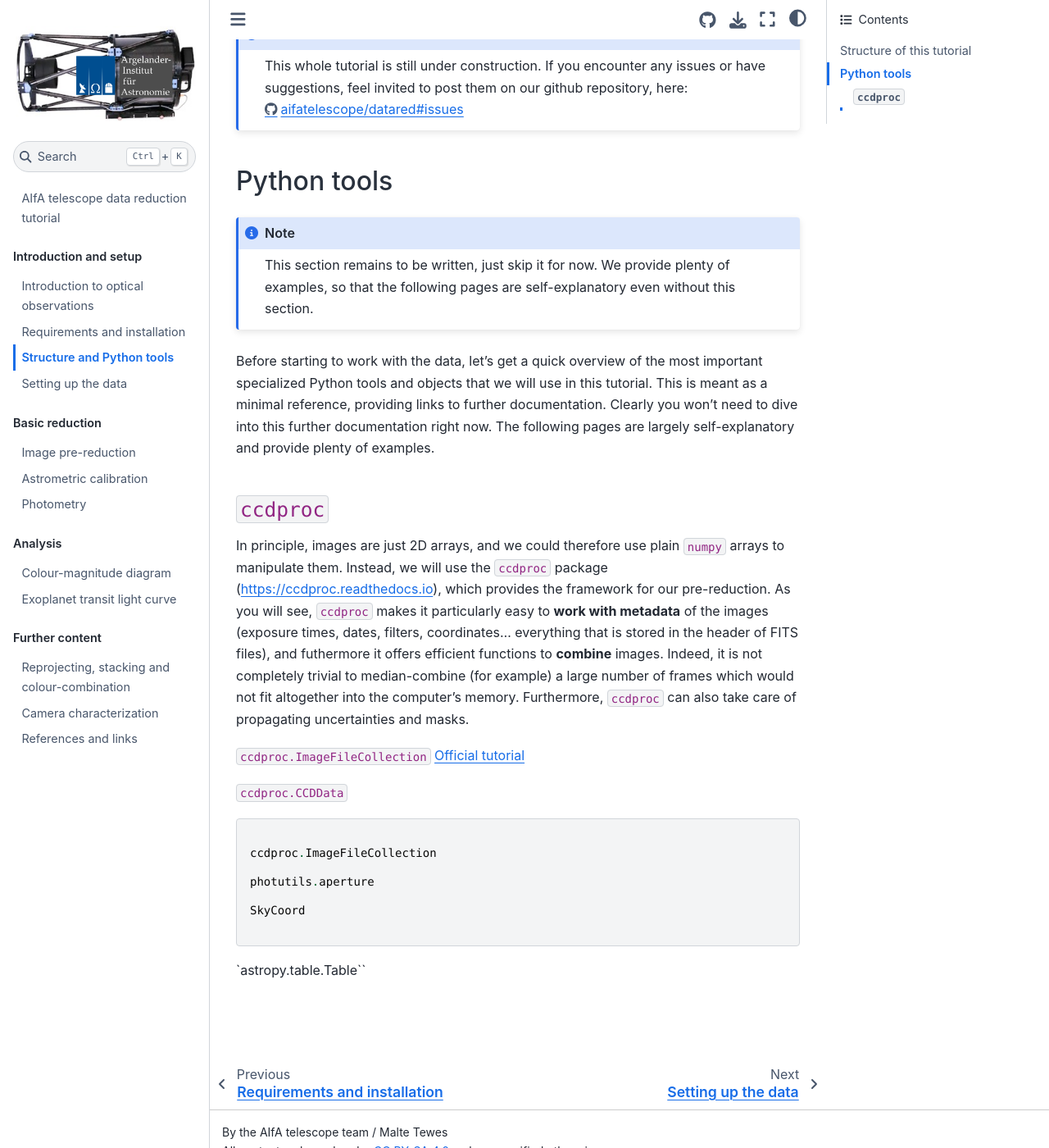
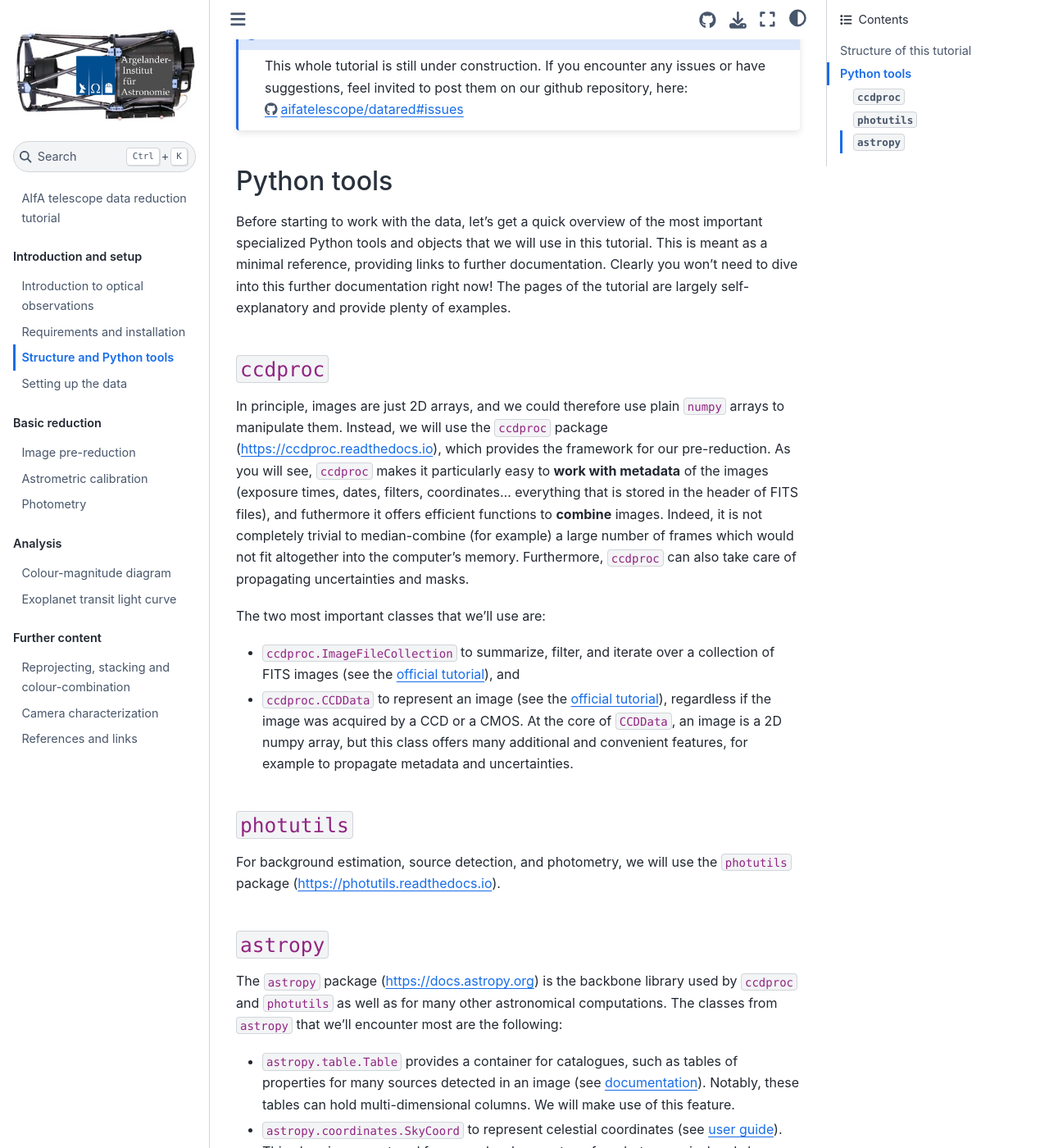
Before and after one commit to aifatelescope/datared, a Jupyter Book: the page built from book/overview-pythontools.md, in a window 1280 px wide and 1400 px high, scrolled down 850 px. Shown: the whole window at 82% size. Built offline with Jupyter Book 1.0.4 settings and Sphinx 7.4.7 and the Sphinx Book theme 1.1.4, drawn with Linux system fonts in a browser that asks for light colours; some of the changed text lies outside the part shown.

Commit message:
Wrote a first overview of pythontools

`````diff
--- a/book/overview-pythontools.md
+++ b/book/overview-pythontools.md
@@ -26,11 +26,8 @@ This whole tutorial is still under construction. If you encounter any issues or
 
 ## Python tools
 
-```{note}
-This section remains to be written, just skip it for now. We provide plenty of examples, so that the following pages are self-explanatory even without this section.
-````
 
-Before starting to work with the data, let's get a quick overview of the most important specialized Python tools and objects that we will use in this tutorial. This is meant as a minimal reference, providing links to further documentation. Clearly you won't need to dive into this further documentation right now. The following pages are largely self-explanatory and provide plenty of examples.
+Before starting to work with the data, let's get a quick overview of the most important specialized Python tools and objects that we will use in this tutorial. This is meant as a minimal reference, providing links to further documentation. Clearly you won't need to dive into this further documentation right now! The pages of the tutorial are largely self-explanatory and provide plenty of examples.
 
 
 ### `ccdproc`
@@ -38,24 +35,24 @@ Before starting to work with the data, let's get a quick overview of the most im
 In principle, images are just 2D arrays, and we could therefore use plain `numpy` arrays to manipulate them.
 Instead, we will use the `ccdproc` package (https://ccdproc.readthedocs.io), which provides the framework for our pre-reduction. As you will see, `ccdproc` makes it particularly easy to **work with metadata** of the images (exposure times, dates, filters, coordinates... everything that is stored in the header of FITS files), and futhermore it offers efficient functions to **combine** images. Indeed, it is not completely trivial to median-combine (for example) a large number of frames which would not fit altogether into the computer's memory. Furthermore, `ccdproc` can also take care of propagating uncertainties and masks.
 
+The two most important classes that we'll use are:
+
+ * `ccdproc.ImageFileCollection` to summarize, filter, and iterate over a collection of FITS images (see the [official tutorial](https://ccdproc.readthedocs.io/en/latest/image_management.html)), and
+
+ * `ccdproc.CCDData` to represent an image (see the [official tutorial](https://ccdproc.readthedocs.io/en/latest/ccddata.html)), regardless if the image was acquired by a CCD or a CMOS. At the core of `CCDData`, an image is a 2D numpy array, but this class offers many additional and convenient features, for example to propagate metadata and uncertainties.
 
 
-`ccdproc.ImageFileCollection` [Official tutorial](https://ccdproc.readthedocs.io/en/latest/image_management.html)
+### `photutils`
 
-`ccdproc.CCDData`
+For background estimation, source detection, and photometry, we will use the `photutils` package (https://photutils.readthedocs.io).
 
 
-```python
+### `astropy`
 
-ccdproc.ImageFileCollection
+The `astropy` package (https://docs.astropy.org) is the backbone library used by `ccdproc` and `photutils` as well as for many other astronomical computations.
+The classes from `astropy` that we'll encounter most are the following:
 
-photutils.aperture
-
-SkyCoord
-
-```
-
-`astropy.table.Table``
+ * `astropy.table.Table` provides a container for catalogues, such as tables of properties for many sources detected in an image (see [documentation](https://docs.astropy.org/en/stable/table/index.html)). Notably, these tables can hold multi-dimensional columns. We will make use of this feature.
 
 
-###
+ * `astropy.coordinates.SkyCoord` to represent celestial coordinates (see [user guide](https://docs.astropy.org/en/stable/coordinates/)). This class is encountered for example when we transform between pixel and sky coordinates, and to compute angular separations between sources.
`````
Also changed, not shown: book/references.bib (+6 -6 lines).
